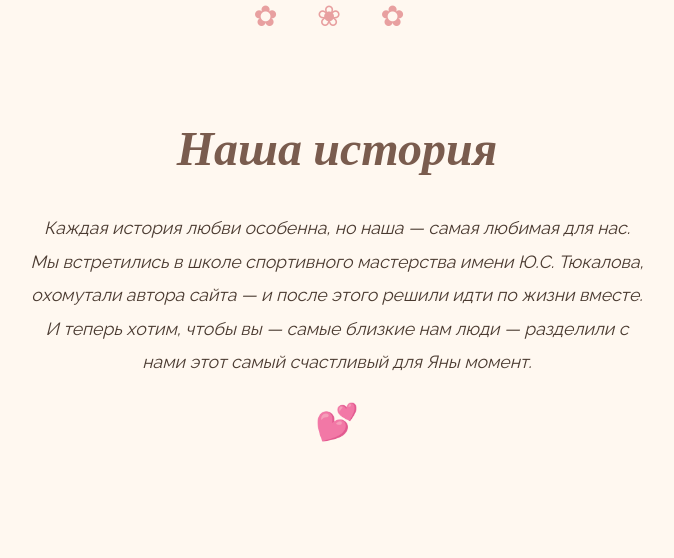
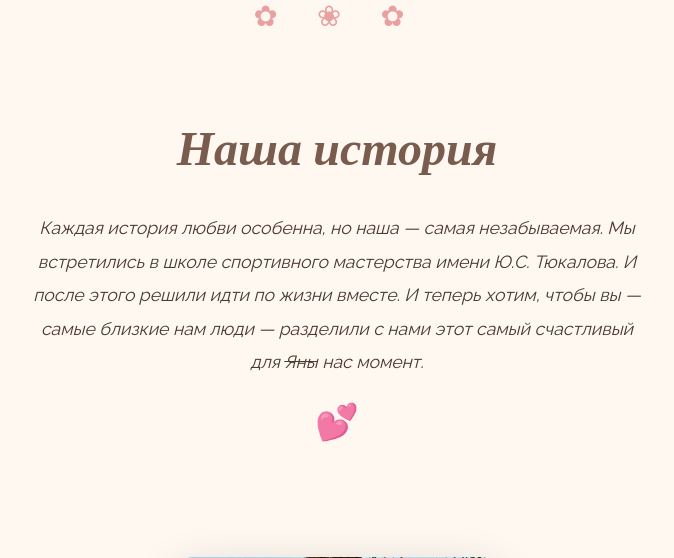
Before and after one commit to Tako71/wedding, a FastAPI app: page / in a window 1280 px wide. Shown: the part 1112-1670 px from the top of the page, without its empty margins (303-977 px from the left). Run offline with FastAPI, Linux system fonts and the light colour scheme.

Commit message:
feat: strikethrough joke in story text
Co-Authored-By: Claude Sonnet 4.6 <noreply@anthropic.com>

```diff
--- a/templates/index.html
+++ b/templates/index.html
@@ -73,11 +73,11 @@
   <section class="story reveal">
     <h2 class="section-title">Наша история</h2>
     <p class="story__text">
-      Каждая история любви особенна, но наша — самая любимая для нас.
-      Мы встретились в школе спортивного мастерства имени Ю.С. Тюкалова,
-      охомутали автора сайта — и после этого решили идти по жизни вместе.
+      Каждая история любви особенна, но наша — самая незабываемая.
+      Мы встретились в школе спортивного мастерства имени Ю.С. Тюкалова.
+      И после этого решили идти по жизни вместе.
       И теперь хотим, чтобы вы — самые близкие нам люди — разделили с нами
-      этот самый счастливый для Яны момент.
+      этот самый счастливый для <s>Яны</s> нас момент.
     </p>
     <div class="story__hearts">💕</div>
   </section>
```
Also changed, not shown: static/images/img_1.png (added), 1 other file.
